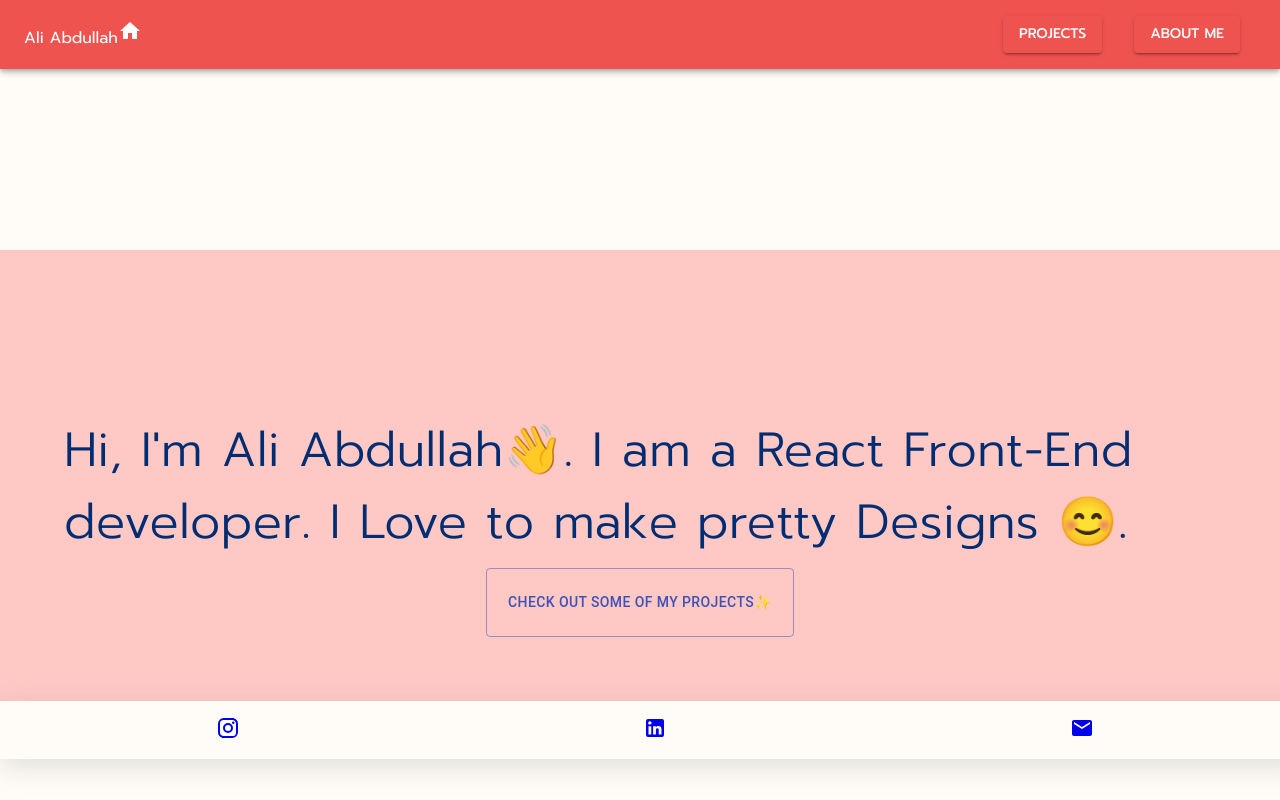
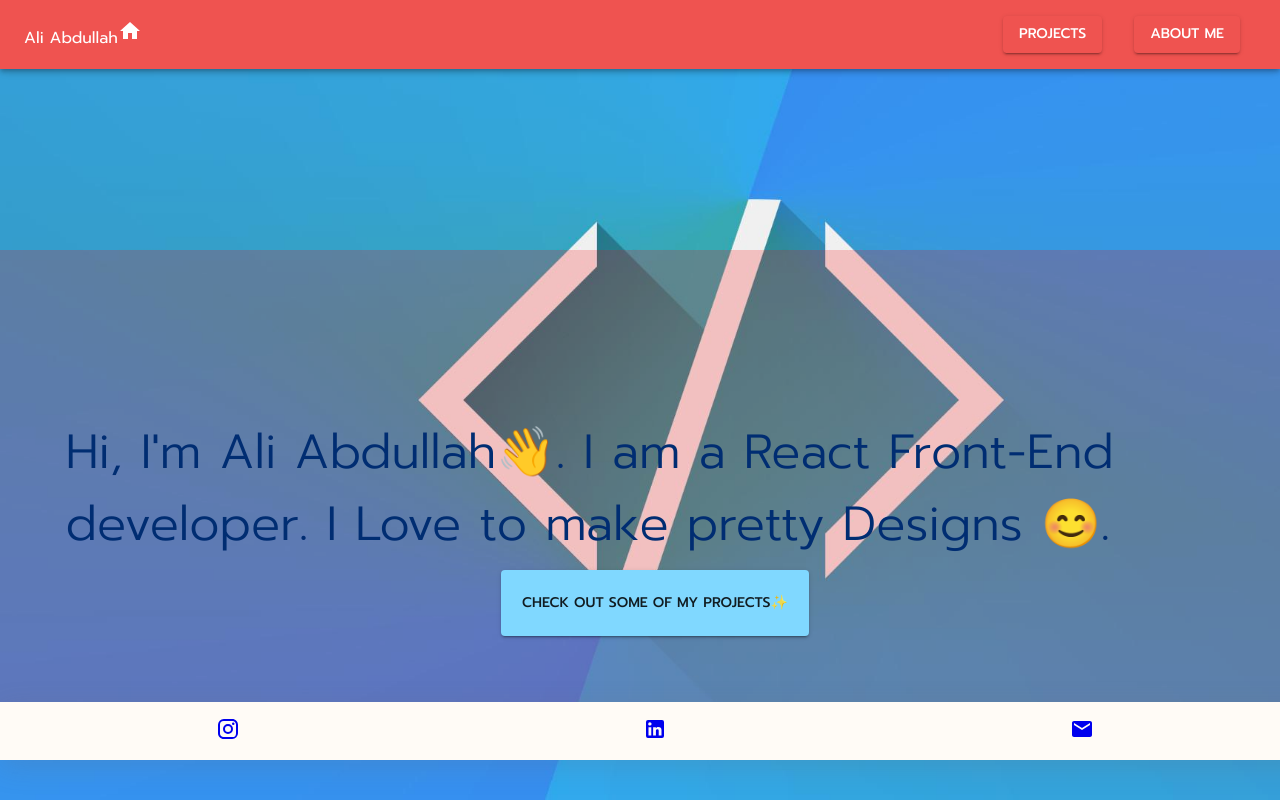
Before and after one commit to compile-run-Ali/My-Portfolio, a React (Create React App) app in the folder portfolio/: page / in a window 1280 px wide. Shown: the top 800 px of the page. Built offline with nearby package versions, Linux system fonts and the light colour scheme; a web font is replaced by a local one.

Commit message:
background image

```diff
--- a/portfolio/src/App.js
+++ b/portfolio/src/App.js
@@ -10,6 +10,8 @@ import Projects from './pages/Projects';
 import About from './pages/About';
 import SingleProject from './pages/singleProject';
 import { createTheme, makeStyles } from '@material-ui/core';
+import image from "./frontendbackend.jpg";
+
 
 const theme = createTheme({
   palette: {
@@ -59,7 +61,7 @@ const useStyles = makeStyles((theme) => {
       minHeight: "50vh",
       marginTop:"250px",
       background: 'rgba(250,0,0,0.2)',
-      padding:"5%"
+      padding:"5%",
     },
     btn:{
         padding:"1.5em",
@@ -94,6 +96,14 @@ const useStyles = makeStyles((theme) => {
       background:"#FFFBF6",
       flexDirection:"column",
       alignItems:"center",
+    },
+    landing:{
+      backgroundImage:`url(${image})`,
+      backgroundSize:"cover",
+      backgroundRepeat:"no-repeat",
+      zIndex:-1,
+      height:"100%",
+      position:"absolute"
     }
   };
 });
--- a/portfolio/src/components/Footer.jsx
+++ b/portfolio/src/components/Footer.jsx
@@ -3,6 +3,7 @@ import { makeStyles } from "@material-ui/core";
 import InstagramIcon from "@material-ui/icons/Instagram";
 import LinkedInIcon from "@material-ui/icons/LinkedIn";
 import EmailIcon from "@material-ui/icons/Email";
+import { ThemeProvider } from "@material-ui/core";
 
 const useStyles = makeStyles((theme) => {
     return {
--- a/portfolio/src/pages/About.jsx
+++ b/portfolio/src/pages/About.jsx
@@ -2,15 +2,16 @@ import React from "react";
 import Header from "../components/Header";
 import Footer from "../components/Footer";
 import AboutCard from "../components/AboutCard";
+import { ThemeProvider } from "@material-ui/core";
 
 
 
 export default function About(props) {
   return (
-    <div>
+    <ThemeProvider  theme={props.theme}>
       <Header page="about" theme={props.theme} />
       <AboutCard classes={props.classes} />
       <Footer />
-    </div>
+    </ThemeProvider >
   );
 }
--- a/portfolio/src/pages/Landing.jsx
+++ b/portfolio/src/pages/Landing.jsx
@@ -8,22 +8,24 @@ import { useNavigate } from "react-router";
 import Footer from "../components/Footer";
 
 
+
 export default function Landing(props) {
   const navigate=useNavigate();
   function handleClick(){
     navigate("/projects")
   }
   return (
-    <ThemeProvider>
+    <ThemeProvider  theme={props.theme}>
       <Header page="landing" theme={props.theme} />
-
+    <div className={props.classes.landing}>
       <Container className={props.classes.box} maxWidth={false}>
         <Typography className={props.classes.root}  >
           Hi, I'm Ali Abdullah👋. I am a React Front-End developer. I Love to make pretty Designs 😊.
         </Typography>
-        <Button className={props.classes.btn} variant="outlined" color="primary" onClick={handleClick}>Check out some of my projects✨</Button>
+        <Button className={props.classes.btn} variant="contained" color="secondary"  onClick={handleClick}>Check out some of my projects✨</Button>
       </Container>
     <Footer/>
+    </div>
     </ThemeProvider>
   );
 }
--- a/portfolio/src/pages/Projects.jsx
+++ b/portfolio/src/pages/Projects.jsx
@@ -1,6 +1,6 @@
 import React from "react";
 import Header from "../components/Header";
-import { Container } from "@material-ui/core";
+import { Container, ThemeProvider } from "@material-ui/core";
 import data from "../data";
 import CardBtn from "../components/CardBtn";
 import { useNavigate } from "react-router";
@@ -17,6 +17,8 @@ export default function Projects(props) {
   });
   return (
     <div>
+      <ThemeProvider  theme={props.theme}>
+
       <Header page="projects" theme={props.theme} />
       <Container className={props.classes.cont} maxWidth={false}>
 
@@ -28,6 +30,7 @@ export default function Projects(props) {
           {projects}
         </Container>
         <Footer/>
+      </ThemeProvider>
     </div>
   );
 }
--- a/portfolio/src/pages/singleProject.jsx
+++ b/portfolio/src/pages/singleProject.jsx
@@ -4,7 +4,7 @@ import data from "../data";
 import Header from "../components/Header";
 import Overlay from "../components/Overlay";
 import Footer from "../components/Footer";
-
+import { ThemeProvider } from "@material-ui/core";
 
 
 export default function SingleProject(props) {
@@ -14,11 +14,11 @@ export default function SingleProject(props) {
   });
   console.log(project[0].title);
   return (
-    <div>
+    <ThemeProvider  theme={props.theme}>
       <Header page="singleProj" theme={props.theme} />
       <img src={project[0].pic} className={props.classes.img} />
       <Overlay  key={project[0].id} {...project[0]} classes={props.classes}/>
       <Footer/>
-    </div>
+    </ThemeProvider >
   );
 }
```
Also changed, not shown: portfolio/src/frontendbackend.jpg (added).
